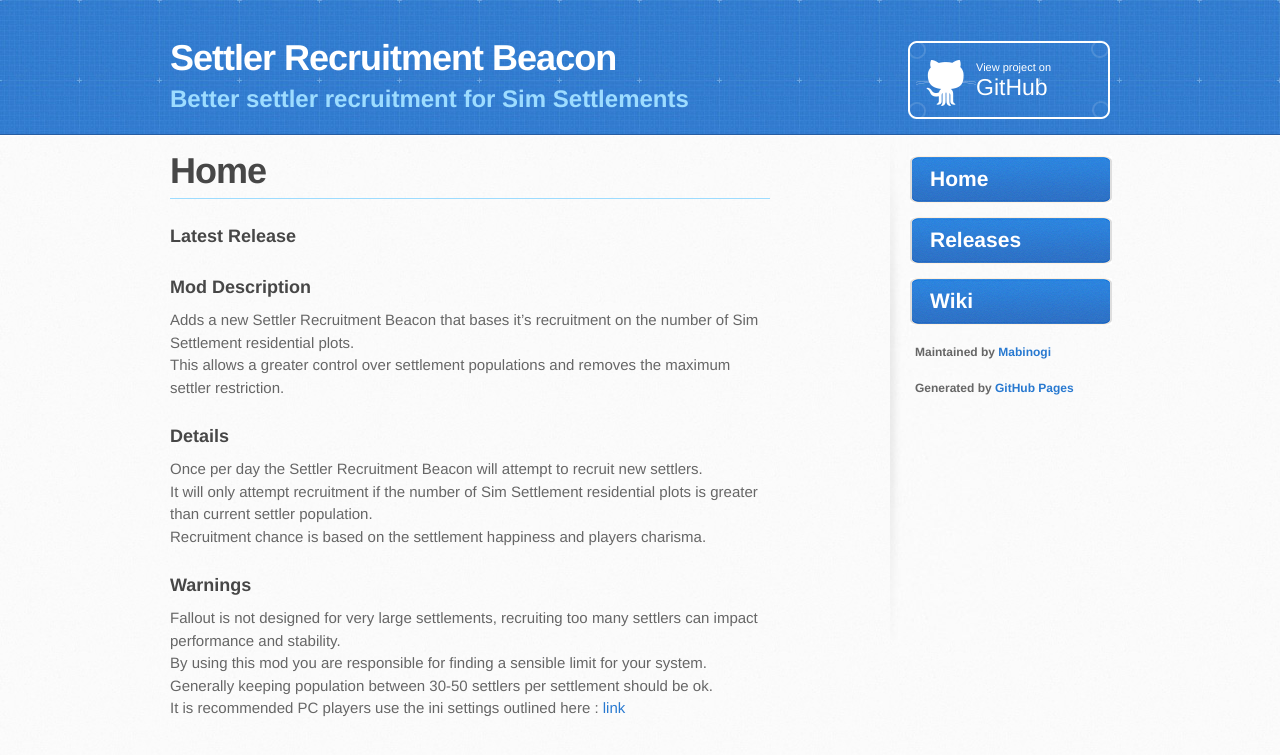
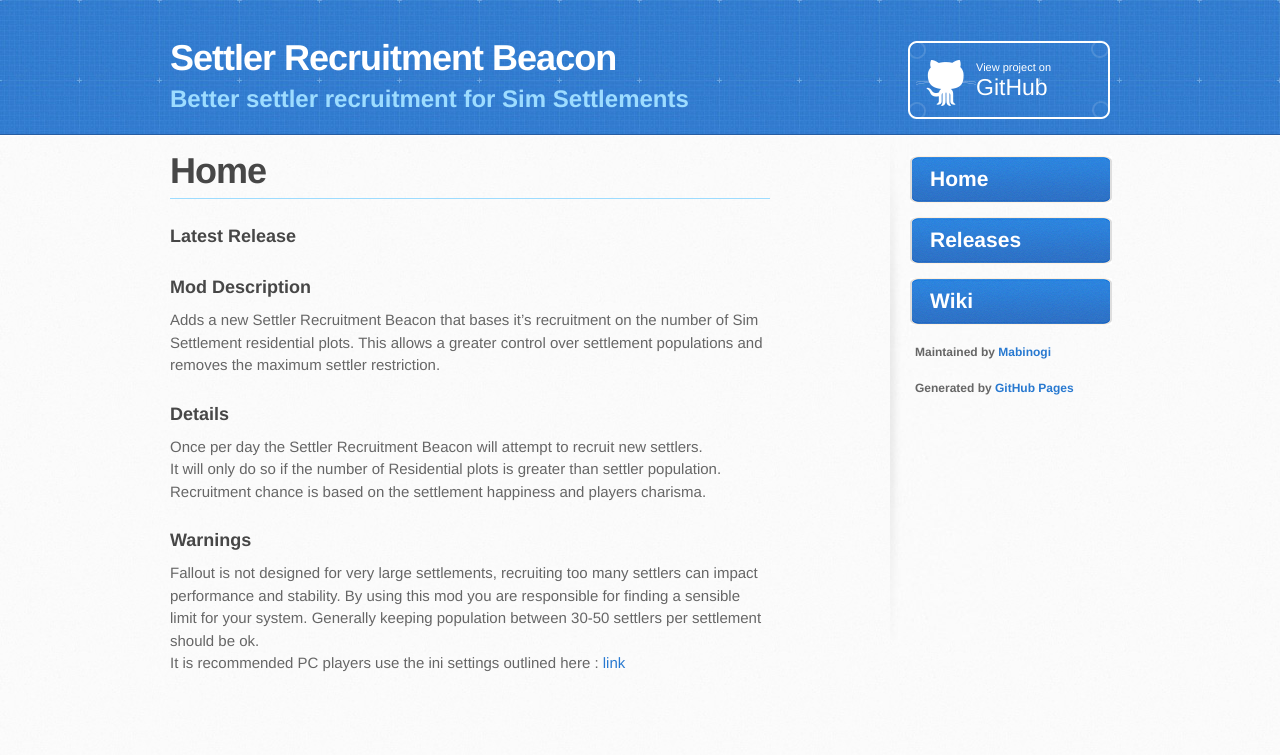
Before and after one commit to TheMabinogi/Settler-Recruitment-Beacon, a Jekyll site: the page built from index.md, in a window 1280 px wide. Shown: the top 755 px of the page. Built offline with Jekyll 4.4.1, drawn with Linux system fonts in a browser that asks for light colours.

Commit message:
Update index.md

```diff
--- a/index.md
+++ b/index.md
@@ -7,16 +7,13 @@ layout: default
 ### Latest Release
 
 ### Mod Description
-Adds a new Settler Recruitment Beacon that bases it's recruitment on the number of Sim Settlement residential plots.<br>
-This allows a greater control over settlement populations and removes the maximum settler restriction.<br>
+Adds a new Settler Recruitment Beacon that bases it's recruitment on the number of Sim Settlement residential plots.  This allows a greater control over settlement populations and removes the maximum settler restriction.<br>
 
 ### Details
 Once per day the Settler Recruitment Beacon will attempt to recruit new settlers.<br>
-It will only attempt recruitment if the number of Sim Settlement residential plots is greater than current settler population.<br>
+It will only do so if the number of Residential plots is greater than settler population.<br>
 Recruitment chance is based on the settlement happiness and players charisma.<br>
 
 ### Warnings
-Fallout is not designed for very large settlements, recruiting too many settlers can impact performance and stability.<br>
-By using this mod you are responsible for finding a sensible limit for your system.<br>
-Generally keeping population between 30-50 settlers per settlement should be ok.<br>
+Fallout is not designed for very large settlements, recruiting too many settlers can impact performance and stability.  By using this mod you are responsible for finding a sensible limit for your system.  Generally keeping population between 30-50 settlers per settlement should be ok.<br>
 It is recommended PC players use the ini settings outlined here : [link](https://simsettlements.com/web/wiki/index.php?title=Performance)
```
